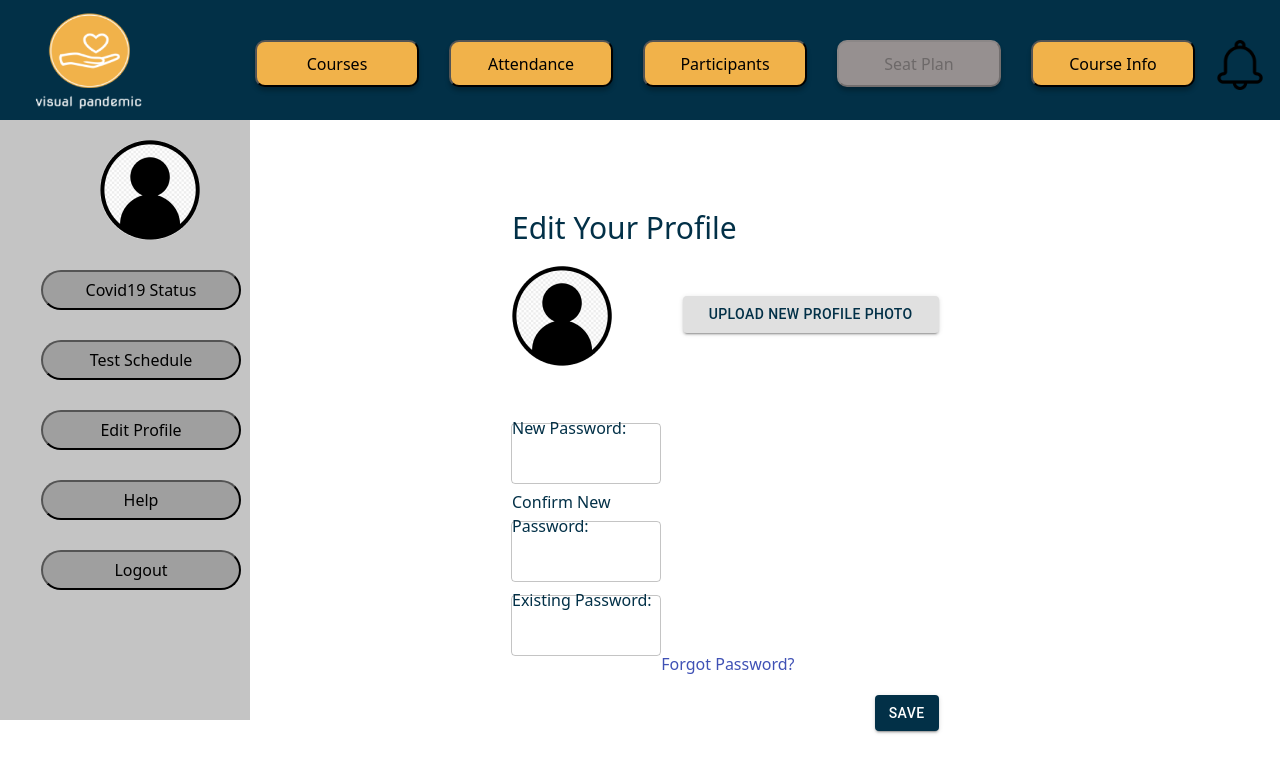
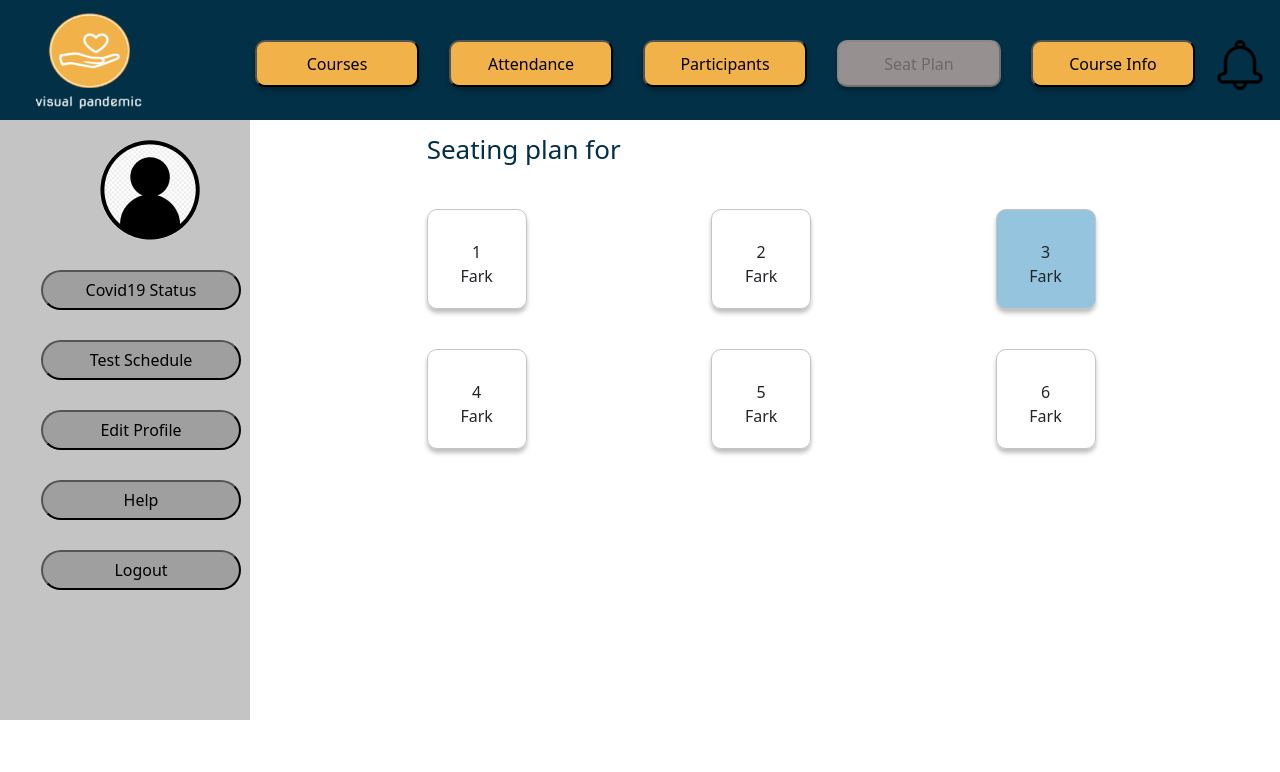
Before and after one commit to vIremAydin/Pandemic-Manager, a React (Create React App) app in the folder front-end/: page /main in a window 1280 px wide. Both pictures are taken after a click on the button "Seat Plan". Shown: the top 772 px of the page. Built offline with nearby package versions, Linux system fonts and the light colour scheme.

Commit message:
SeatPlan.js and enroll course dialog

```diff
--- a/front-end/src/pages/Courses.js
+++ b/front-end/src/pages/Courses.js
@@ -1,5 +1,5 @@
 import {makeStyles} from "@material-ui/core/styles";
-import {Grid} from "@material-ui/core";
+import {Dialog, DialogActions, DialogContent, DialogContentText, DialogTitle, Grid, TextField} from "@material-ui/core";
 import logo from "../images/logo.png";
 import React from "react";
 import Sidebar from "../components/Sidebar";
@@ -12,6 +12,7 @@ import MyButton from "../components/MyButton";
 import CovidStatus from "../tabs/CovidStatus";
 import Help from "../tabs/Help";
 import TestSchedule from "../tabs/TestSchedule";
+import Button from "@mui/material/Button";
 
 
 const useStyles = makeStyles({
@@ -55,7 +56,15 @@ const useStyles = makeStyles({
 
 const Courses = ({activeTab, changeTab}) => {
     const classes = useStyles();
+    const [open, setOpen] = React.useState(false);
 
+    const handleClickOpen = () => {
+        setOpen(true);
+    };
+
+    const handleClose = () => {
+        setOpen(false);
+    };
 
     function goToCourse() {
         changeTab("Courses");
@@ -77,7 +86,7 @@ const Courses = ({activeTab, changeTab}) => {
                         <MyButton name={"Courses"} isActive={"Courses" === activeTab} onClick={()=>goToCourse()} />
                     </Grid>
                     <Grid item xs={2}>
-                        <button className={classes.btn}>Enroll in a Course</button>
+                        <button onClick={handleClickOpen} className={classes.btn}>Enroll in a Course</button>
                     </Grid>
                 </Grid>
             </div>
@@ -93,6 +102,30 @@ const Courses = ({activeTab, changeTab}) => {
                             <Edit_Profile/>}
                 </Grid>
             </Grid>
+            <Dialog open={open} onClose={handleClose}>
+                <DialogTitle>Enroll in a Course</DialogTitle>
+                <DialogContent>
+                    <DialogContentText>
+                       Enter the course code given by your instructor
+                    </DialogContentText>
+                    <TextField
+                        autoFocus
+                        margin="dense"
+                        id="name"
+                        label="Course Code"
+                        type="text"
+                        fullWidth
+                        variant="standard"
+                    />
+                </DialogContent>
+                <DialogActions>
+                    <Button onClick={handleClose}>Enroll</Button>
+                    <Button onClick={handleClose}>Cancel</Button>
+                </DialogActions>
+            </Dialog>
+
+
+
         </div>
 
     );
--- a/front-end/src/pages/Main-page.js
+++ b/front-end/src/pages/Main-page.js
@@ -12,6 +12,7 @@ import CourseList from "../tabs/CouseList";
 import CovidStatus from "../tabs/CovidStatus";
 import Help from "../tabs/Help"
 import TestSchedule from "../tabs/TestSchedule";
+import SeatPlan from "../tabs/SeatPlan";
 
 const useStyles = makeStyles({
     MyCoursesPage: {
@@ -41,6 +42,7 @@ const MainPage = ({activeTab}) => {
                     activeTab.activeTab === "Covid19Status" ? <CovidStatus/> :
                     activeTab.activeTab === "Help" ? <Help/>:
                     activeTab.activeTab === "TestSchedule" ? <TestSchedule/> :
+                    activeTab.activeTab === "SeatPlan" ? <SeatPlan/> :
                         <Edit_Profile/>}
                 </Grid>
 
--- a/front-end/src/tabs/Help.js
+++ b/front-end/src/tabs/Help.js
@@ -1,5 +1,4 @@
 import { makeStyles } from "@material-ui/core/styles";
-import userLogo from "../images/userLogo.png";
 import {Button, TextField, Link} from "@material-ui/core";
 
 
--- /dev/null
+++ b/front-end/src/tabs/SeatPlan.js
@@ -0,0 +1,75 @@
+import {makeStyles} from "@material-ui/core/styles";
+import {Grid} from "@material-ui/core";
+import {connect} from "react-redux";
+
+
+const useStyles = makeStyles({
+    container:{
+      marginTop:"10px",
+    },
+    box: {
+        borderRadius: "10px",
+        border: "1px solid #C4C4C4",
+        width: "100px",
+        height: "100px",
+        display: "flex",
+        flexDirection: "column",
+        justifyContent: "space-around",
+        padding: "30px",
+        boxShadow: "0px 4px 4px rgba(0, 0, 0, 0.25)",
+        marginTop: "40px",
+
+    },
+
+    header: {
+        fontSize: "26px",
+        marginTop: "10px",
+        color: '#023047',
+    }
+});
+const SeatPlan = ({course}) => {
+    const classes = useStyles();
+    const yourSeat = 3;
+    const seats = [
+        {num: 1, name: "Fark"},
+        {num: 2, name: "Fark"},
+        {num: 3, name: "Fark"},
+        {num: 4, name: "Fark"},
+        {num: 5, name: "Fark"},
+        {num: 6, name: "Fark"},
+
+    ];
+
+
+    return (
+        <div className={classes.container}>
+            <span className={classes.header}>Seating plan for {course}</span>
+            <Grid container spacing={{xs: 3}} columns={{xs: 4}}>
+                {
+                    seats.map(itm => (
+                        <Grid item xs={4}>
+                            {
+                                itm.num === yourSeat ?
+                                    (<div style={{background:"#95C5DEFF"}} className={classes.box}>
+                                        <span style={{textAlign: "center"}}>{itm.num}</span>
+                                        <span style={{textAlign: "center"}}>{itm.name}</span>
+                                    </div>) :
+                                    (<div className={classes.box}>
+                                        <span style={{textAlign: "center"}}>{itm.num}</span>
+                                        <span style={{textAlign: "center"}}>{itm.name}</span>
+                                    </div>)
+                            }
+                        </Grid>
+                    ))
+                }
+            </Grid>
+
+        </div>
+    )
+}
+const mapStateToProps = (state) => {
+    return {
+        course: state.activeTab.selectedCourse
+    };
+}
+export default connect(mapStateToProps)(SeatPlan);
```
